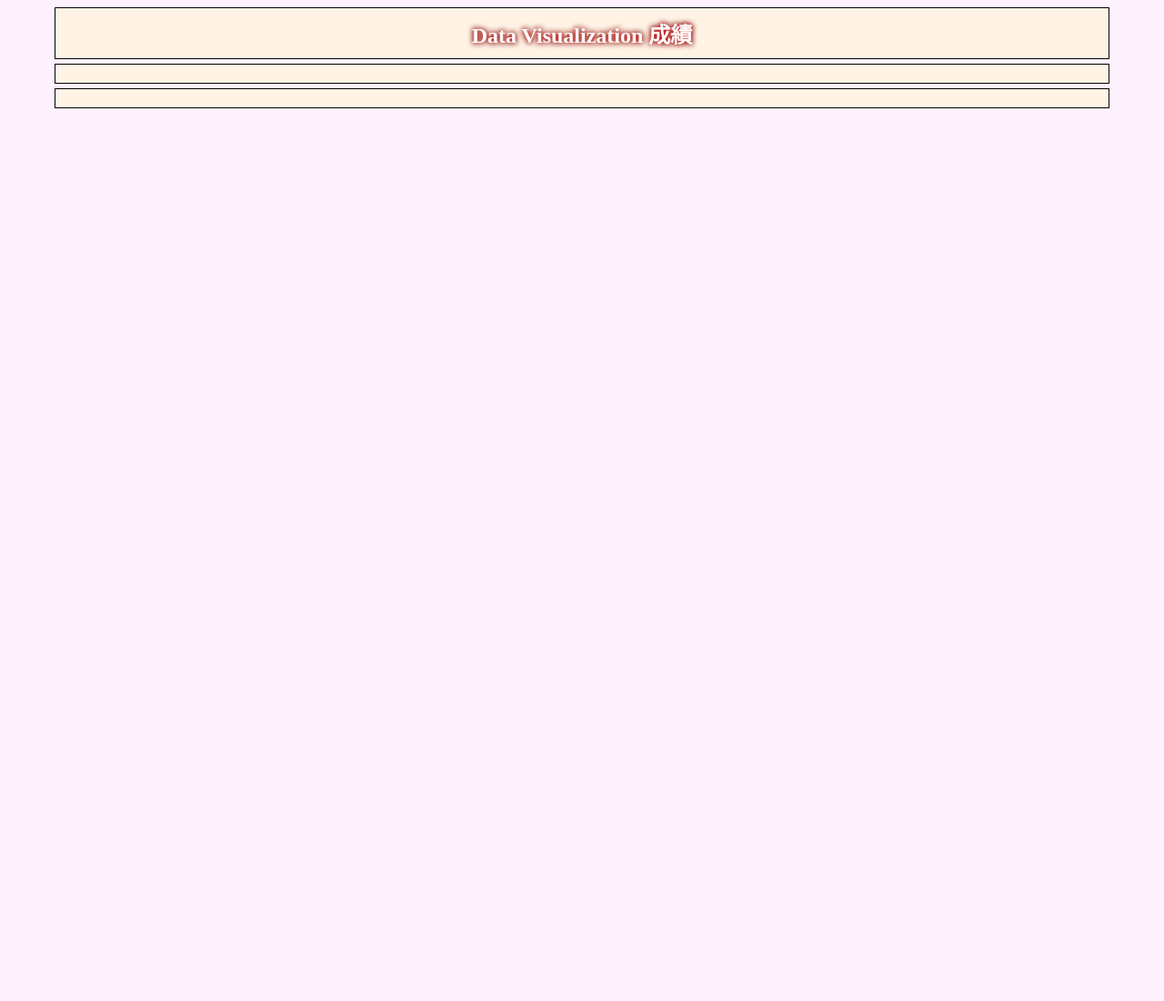
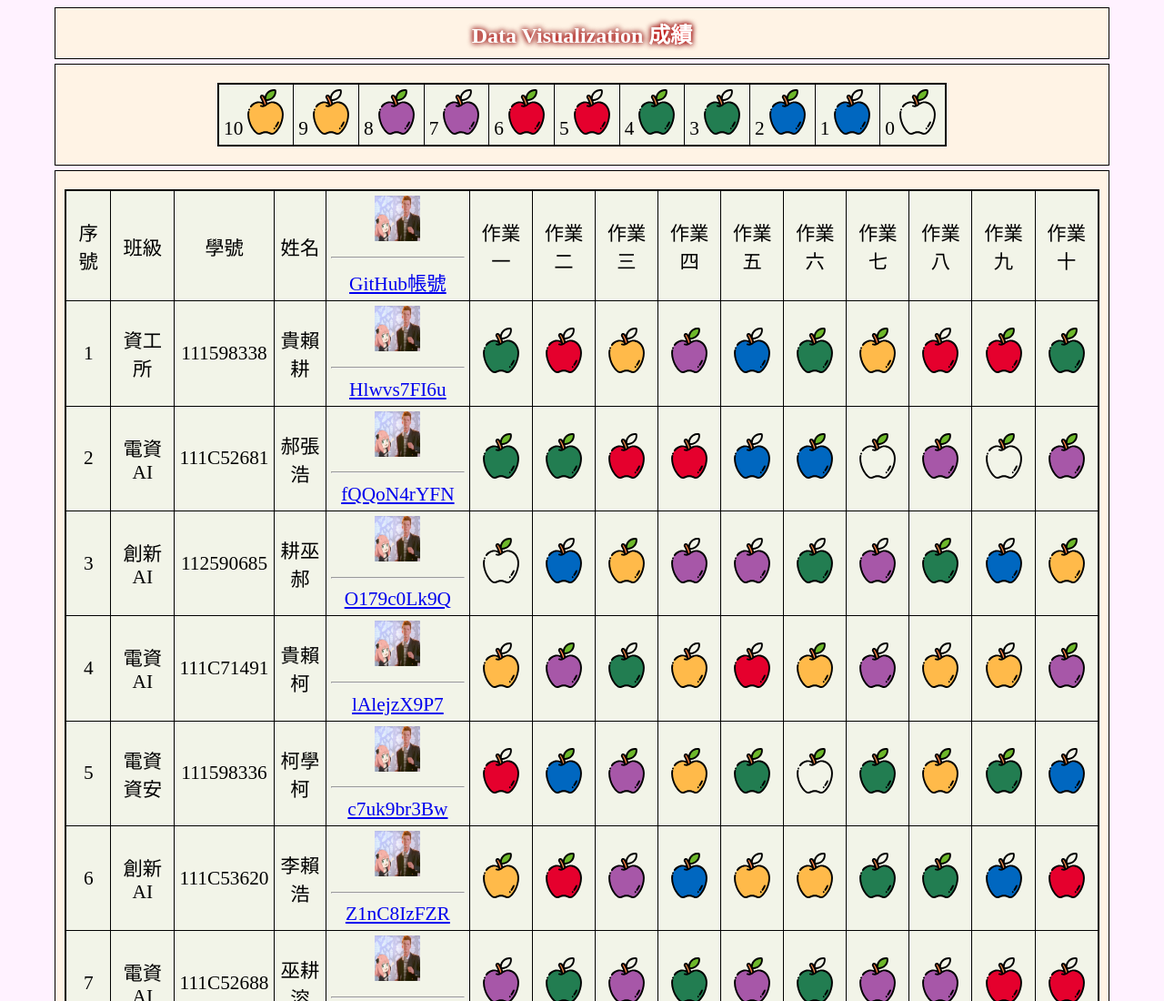
Before and after one commit to occultationtw/vis2023f, a plain HTML site: page hw01/src-medium-v7/index.html in a window 1280 px wide. Shown: the top 1100 px of the page at 91% size. Before the commit the page ends 800 px from the top, so only its background shows below. Drawn offline with Linux system fonts and the light colour scheme; a web font is replaced by a local one.

Commit message:
Update index.html

```diff
--- a/hw01/src-medium-v7/index.html
+++ b/hw01/src-medium-v7/index.html
@@ -4,7 +4,7 @@
   <meta charset="UTF-8">
   <meta name="viewport" content="width=device-width, initial-scale=1.0">
   <title>蘋果成績表v7</title>
-  <script src="../d3.v7.min.js"></script>
+  <script src="./d3.v7.min.js"></script>
   <style>
     @font-face {
         font-family:'CircleFont';
```
